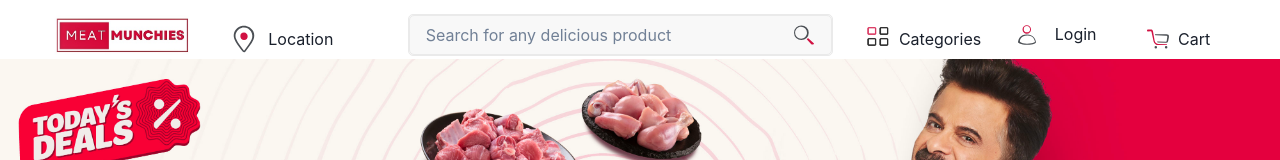
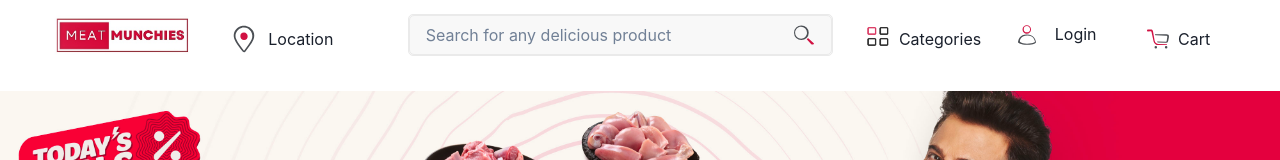
Before and after one commit to sanghamitra0591/meat-munchies, a React (Create React App) app in the folder client/: page / in a window 1280 px wide. Shown: the top 160 px of the page. Built offline with nearby package versions, Linux system fonts and the light colour scheme.

Commit message:
added: some minor changes in styling and positioning

```diff
--- a/client/src/Components/Logo.jsx
+++ b/client/src/Components/Logo.jsx
@@ -1,6 +1,6 @@
 import React from "react";
 import { Image } from "@chakra-ui/react";
-import MeatMunchiesLogo from "../assets/MeatMunchies_Logo.jpeg";
+import MeatMunchiesLogo from "../Assets/MeatMunchies_Logo.jpeg";
 
 export const Logo = (props) => {
   return <Image {...props} src={MeatMunchiesLogo} w="180px" />;
--- a/client/src/Components/Navbar.jsx
+++ b/client/src/Components/Navbar.jsx
@@ -20,15 +20,16 @@ import { Logo } from "./Logo";
 
 const Navbar = () => {
   return (
+    <Box>
       <Flex
         mt="10px"
-      h="auto"
         alignItems="center"
         justifyContent="space-around"
         display="flex"
         flexDirection={{ sm: "column", md: "column", lg: "row" }}
         pl="8"
         pr="8"
+        pb="8"
       >
         <Box flexBasis="12%">
           <Link>
@@ -38,7 +39,9 @@ const Navbar = () => {
         <Box flexBasis="12%">
           <HStack pt="2">
             <LocationIcon _hover={{ cursor: "pointer" }} />
-          <Text _hover={{ cursor: "pointer", color: "#D11243" }}>Location</Text>
+            <Text _hover={{ cursor: "pointer", color: "#D11243" }}>
+              Location
+            </Text>
           </HStack>
         </Box>
         <Box flexBasis="35%">
@@ -84,13 +87,18 @@ const Navbar = () => {
           <HStack pt="2">
             <CartIcon _hover={{ cursor: "pointer" }} />
             <Box
-            _hover={{ background: "none", color: "#D11243", cursor: "pointer" }}
+              _hover={{
+                background: "none",
+                color: "#D11243",
+                cursor: "pointer",
+              }}
             >
               <Text>Cart</Text>
             </Box>
           </HStack>
         </Box>
       </Flex>
+    </Box>
   );
 };
 
```
Also changed, not shown: client/src/Components/CategoryTab.jsx (+9 -9 lines), 2 other files (tests, documents, lock files or other folders). Lines whose indentation alone changed are shown as unchanged.
